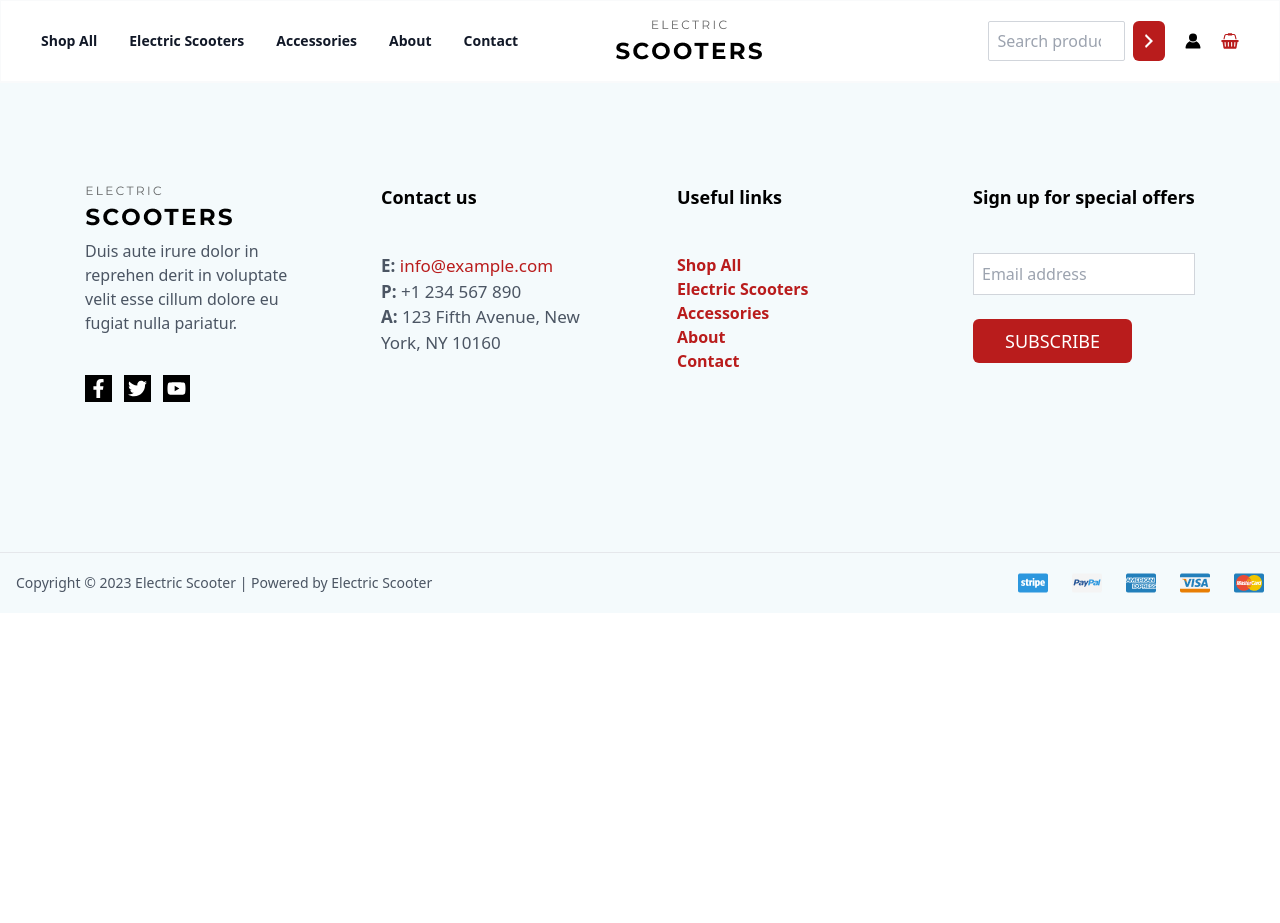
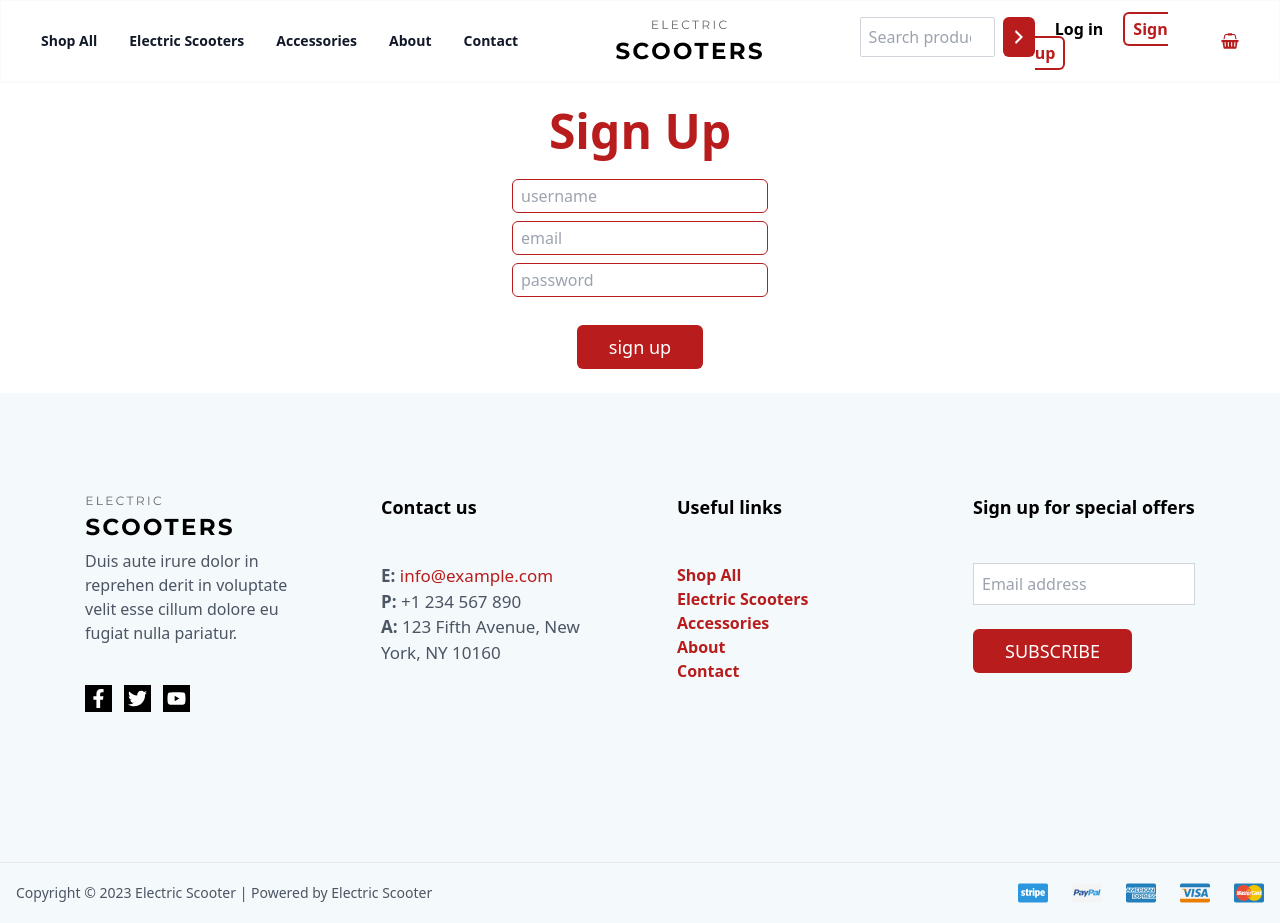
Before and after one commit to AliKarimNemati/electric-scooter, a Nuxt app: page /sign-up in a window 1280 px wide. Before the commit the page ends 800 px from the top, so only its background shows below. Built offline with nearby package versions, Linux system fonts and the light colour scheme.

Commit message:
login sign up form added

```diff
--- a/app.vue
+++ b/app.vue
@@ -1,5 +1,9 @@
 <template>
   <div>
+    <Head>
+      <Title>Electric Scooter</Title>
+      <Meta name="description" content="Electric Scooter is the best shop to buy scooter"/>
+    </Head>
     <VitePwaManifest />
     <NuxtLayout>
       <NuxtLoadingIndicator />
--- a/assets/main.scss
+++ b/assets/main.scss
@@ -4,7 +4,7 @@
 
 ::selection {
     color: white;
-    background: #c93535;
+    background: #b91c1c;
 }
 
 svg {
@@ -74,3 +74,7 @@ body {
         background-attachment: unset;
     }
 }
+
+.router-link-active{
+    color: #b91c1c;
+}
--- /dev/null
+++ b/components/LoginSignupForm.vue
@@ -0,0 +1,68 @@
+<template>
+  <form class="flex flex-col items-center gap-y-2" @submit.prevent="handleSubmit">
+    <input
+      v-model="formInfo.username"
+      type="text"
+      class="border border-red-700 rounded-md px-2 py-1 w-64"
+      placeholder="username"
+    />
+    <input
+      v-model="formInfo.email"
+      type="email"
+      class="border border-red-700 rounded-md px-2 py-1 w-64"
+      placeholder="email"
+      v-if="type === 'signup'"
+    />
+    <input
+      v-model="formInfo.password"
+      type="password"
+      class="border border-red-700 rounded-md px-2 py-1 w-64"
+      placeholder="password"
+    />
+    <p class="text-red-700">{{error}}</p>
+    <PrimaryBtn
+      :content="type === 'signup' ? 'sign up' : 'login'"
+      class="lowercase mb-6"
+    />
+  </form>
+</template>
+
+<script setup>
+
+let formInfo = ref({
+  username: "",
+  email: "",
+  password: "",
+});
+
+let error = ref('')
+
+const probs = defineProps({
+  type: {
+    default: "",
+  },
+});
+
+const emits = defineEmits(['getFormInfo']);
+
+function handleSubmit() {
+    error.value = formValidation();
+    if(error.value === ''){
+        emits("getFormInfo", formInfo);
+    }
+}
+
+function formValidation() {
+    if (formInfo.value.username.length < 5) {
+        return "username must be at least 5 characters."
+    }else if(formInfo.value.email.length == 0 && probs.type === "signup"){
+        return "email is required."
+    }
+    else if(formInfo.value.password.length < 5){
+        return "password must be at least 5 characters."
+    }
+    else{
+        return ''
+    }
+}
+</script>
--- a/components/Navbar.vue
+++ b/components/Navbar.vue
@@ -87,8 +87,8 @@
             <path d="M6 15l5-5-5-5 1-2 7 7-7 7z"></path>
           </svg>
         </NuxtLink>
-
-        <button>
+        <!-- user info btn  -->
+        <button v-if="false">
           <svg
             version="1.1"
             class="w-4 ml-5"
@@ -107,6 +107,17 @@
             <circle cx="60" cy="33.8" r="30"></circle>
           </svg>
         </button>
+        <!-- login & signup btn -->
+        <div class="self-center">
+          <NuxtLink to="/log-in" class="ml-5 font-semibold hover:text-red-700"
+            >Log in</NuxtLink
+          >
+          <NuxtLink
+            to="/sign-up"
+            class="ml-5 font-semibold border-2 border-red-700 hover:bg-red-700 hover:text-white py-1 px-2 rounded-md"
+            >Sign up</NuxtLink
+          >
+        </div>
       </div>
       <button class="text-red-700" @click="store.openCart()">
         <p
@@ -159,7 +170,8 @@
         </div>
         <div class="mt-6 flow-root">
           <div class="divide-y divide-gray-500/10">
-            <button class="mb-5 w-full">
+            <!-- user info btn -->
+            <button class="mb-5 w-full" v-if="false">
               <svg
                 version="1.1"
                 class="w-4 ml-5"
@@ -177,6 +189,22 @@
                 <circle cx="60" cy="33.8" r="30"></circle>
               </svg>
             </button>
+
+            <!-- login & signup btn -->
+            <div class="self-center mb-5">
+              <NuxtLink
+                @click="mobileMenuOpen = false"
+                to="/log-in"
+                class="ml-5 font-semibold hover:text-red-700"
+                >Log in</NuxtLink
+              >
+              <NuxtLink
+                @click="mobileMenuOpen = false"
+                to="/sign-up"
+                class="ml-5 font-semibold border-2 border-red-700 hover:bg-red-700 hover:text-white py-1 px-2 rounded-md"
+                >Sign up</NuxtLink
+              >
+            </div>
             <div class="flex">
               <input
                 type="search"
--- /dev/null
+++ b/pages/log-in.vue
@@ -0,0 +1,8 @@
+<template>
+    <h1 class="text-center font-semibold text-5xl my-6 text-red-700">Log in</h1>
+    <LoginSignupForm @getFormInfo="(e) => {formInfo = e; console.log(formInfo)}"/>
+</template>
+
+<script setup>
+    let formInfo = ref([])
+</script>
--- /dev/null
+++ b/pages/sign-up.vue
@@ -0,0 +1,8 @@
+<template>
+    <h1 class="text-center font-semibold text-5xl my-6 text-red-700">Sign Up</h1>
+    <LoginSignupForm type="signup" @getFormInfo="(e) => {formInfo = e; console.log(formInfo)}"/>
+</template>
+
+<script setup>
+    let formInfo = ref([])
+</script>
```
